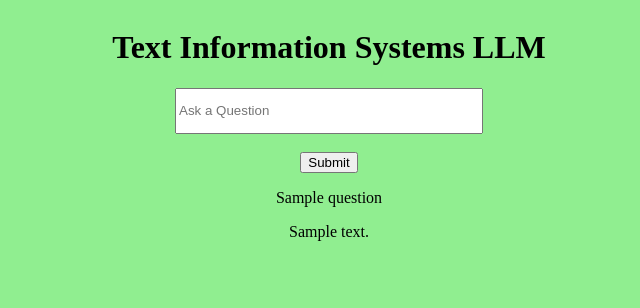
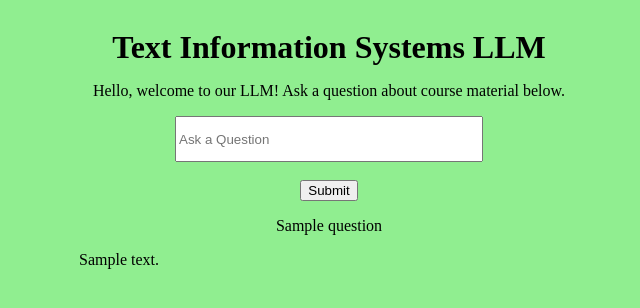
Before and after one commit to kingazaan/cs410_LLM_project, a Python web app: template scripts/templates/index.html in a window 1280 px wide. Shown: the top 308 px of the page, without its empty margins (311-951 px from the left). Run offline with Jinja, Linux system fonts and the light colour scheme; the template is opened without the code that fills it: most values are stand-ins (such as "Sample title", 1, 10 or a date in 2020).

Commit message:
some changes to frontend

```diff
--- a/scripts/templates/index.html
+++ b/scripts/templates/index.html
@@ -8,20 +8,31 @@
 <body>
     <div id="container">
         <h1>Text Information Systems LLM</h1>
+        <p>Hello, welcome to our LLM! Ask a question about course material below.</p>
         <form id="form" action="{{url_for('update')}}" method="POST">
             <input id="text" type="text" name="input" placeholder="Ask a Question"></br>
             <input onclick="swap()" type="submit" value="Submit">
         </form>
         <div id="textDiv">
-            <p id="p1">{{question}}</p>
+            <p id="p1" onchange="change()">{{question}}</p>
             <p id="p2">{{answer}}</p>
         </div>
     </div>
     <script>
         function swap(){
-            document.getElementById('p1').innerHTML = "loading..."
+            document.getElementById('p1').innerHTML = ""
             document.getElementById('p2').innerHTML = ""
+            setTimeout(() => {
+                document.getElementById('p1').innerHTML = "loading..."
+            }, 200)
         }
+        function changeAlignment(){
+            var text = document.getElementById('p2').innerHTML
+            if (text == 'Your question is to long for our model, please make it shorter than 50 characters. Thank You!'){
+                document.getElementById('p2').style.textAlign = 'center'
+            }
+        }
+        changeAlignment()
     </script>
     <style>
         body {
@@ -49,6 +60,14 @@
             width: 500px;
             text-align: center;
         }
+
+        #p2 {
+            text-align: left;
+        }
+
+        h1 {
+            margin-bottom: 0px;
+        }
     </style>
 </body>
 </html>
```
Also changed, not shown: 1 other file.
